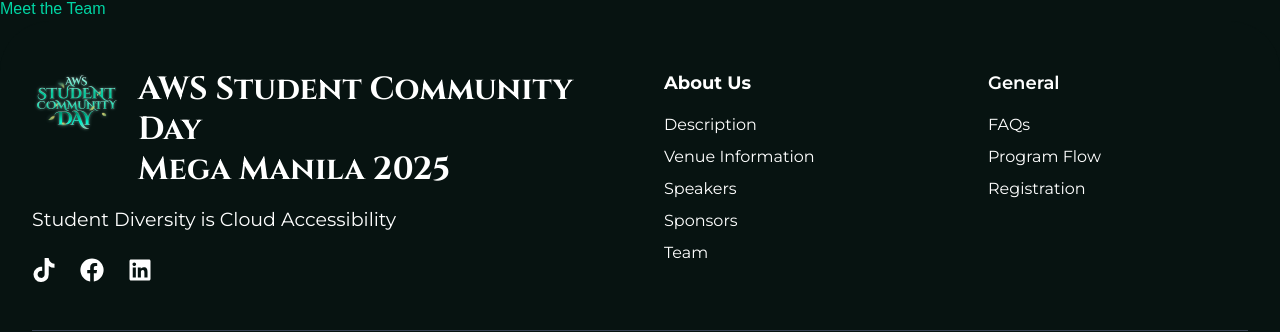
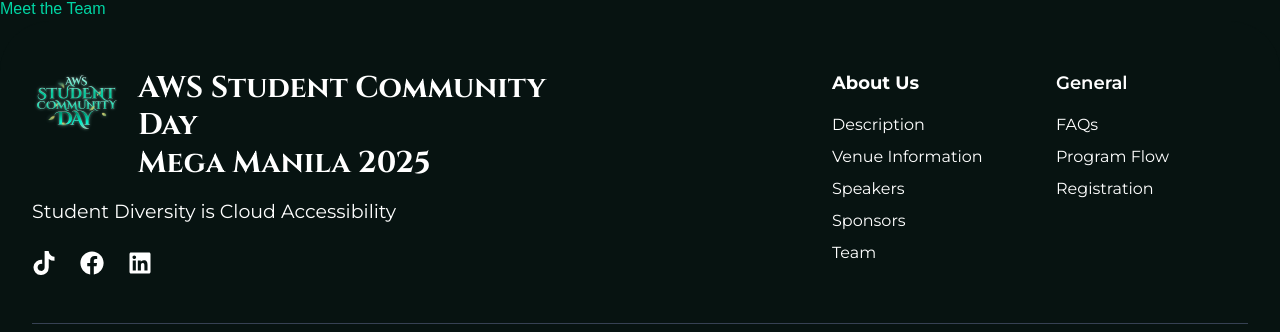
Before and after one commit to Student-Community-Day-Mega-Manila-2025/scd-manila-2025, a Next.js app: page / in a window 1280 px wide. Shown: the part 1004-1336 px from the top of the page. Built offline with nearby package versions, Linux system fonts and the light colour scheme.

Commit message:
fix(footer): adjust text size and layout for better responsiveness

```diff
--- a/src/components/layout/footer.tsx
+++ b/src/components/layout/footer.tsx
@@ -19,7 +19,7 @@
                   height={64}
                   className="h-12 w-auto self-center object-contain sm:h-14 sm:self-start lg:h-16"
                 />
-                <p className="font-cinzel text-center text-[20px] leading-tight font-bold text-white sm:text-left sm:text-[24px] lg:text-[32px]">
+                <p className="font-cinzel text-center text-[20px] leading-tight font-bold text-white sm:text-left sm:text-[24px] lg:text-[30px]">
                   AWS Student Community Day
                   <br />
                   Mega Manila 2025
@@ -56,8 +56,8 @@
             </div>
           </div>
 
-          <div className="flex flex-row justify-center gap-6 sm:gap-8 lg:flex-1 lg:justify-end lg:gap-16">
-            <div className="flex max-w-[140px] flex-1 flex-col space-y-3 sm:max-w-none lg:space-y-4">
+          <div className="flex flex-row justify-center gap-6 sm:gap-8 lg:flex-1 lg:justify-end lg:gap-16 lg:pr-8">
+            <div className="flex max-w-[140px] flex-1 flex-col space-y-3 sm:max-w-none lg:max-w-[160px] lg:space-y-4">
               <p className="font-montserrat text-left text-[16px] font-bold text-white sm:text-[17px] lg:text-[18px]">
                 About Us
               </p>
@@ -105,7 +105,7 @@
               </ul>
             </div>
 
-            <div className="flex max-w-[140px] flex-1 flex-col space-y-3 sm:max-w-none lg:space-y-4">
+            <div className="flex max-w-[140px] flex-1 flex-col space-y-3 sm:max-w-none lg:max-w-[160px] lg:space-y-4">
               <p className="font-montserrat text-left text-[16px] font-semibold text-white sm:text-[17px] lg:text-[18px]">
                 General
               </p>
```
